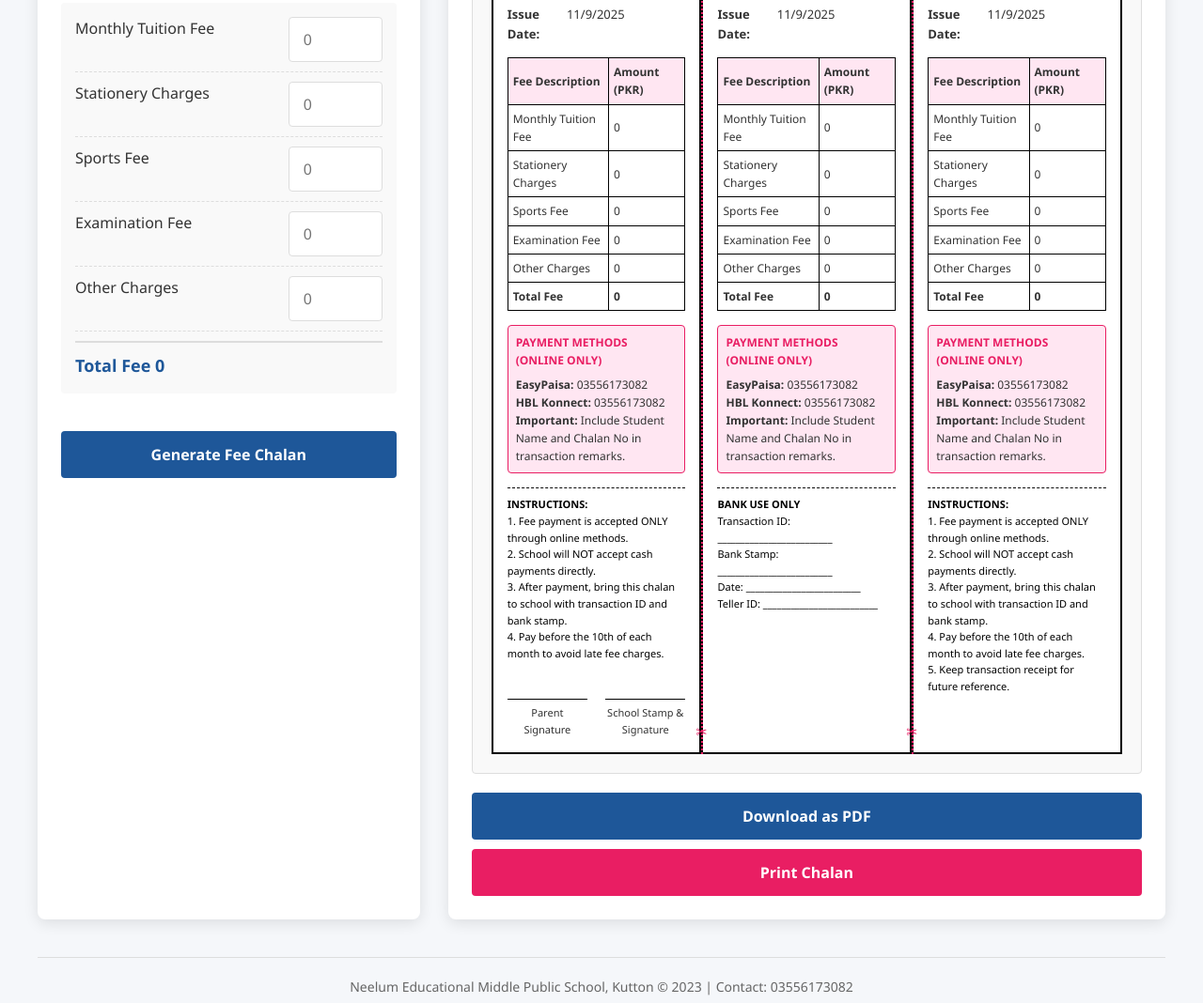
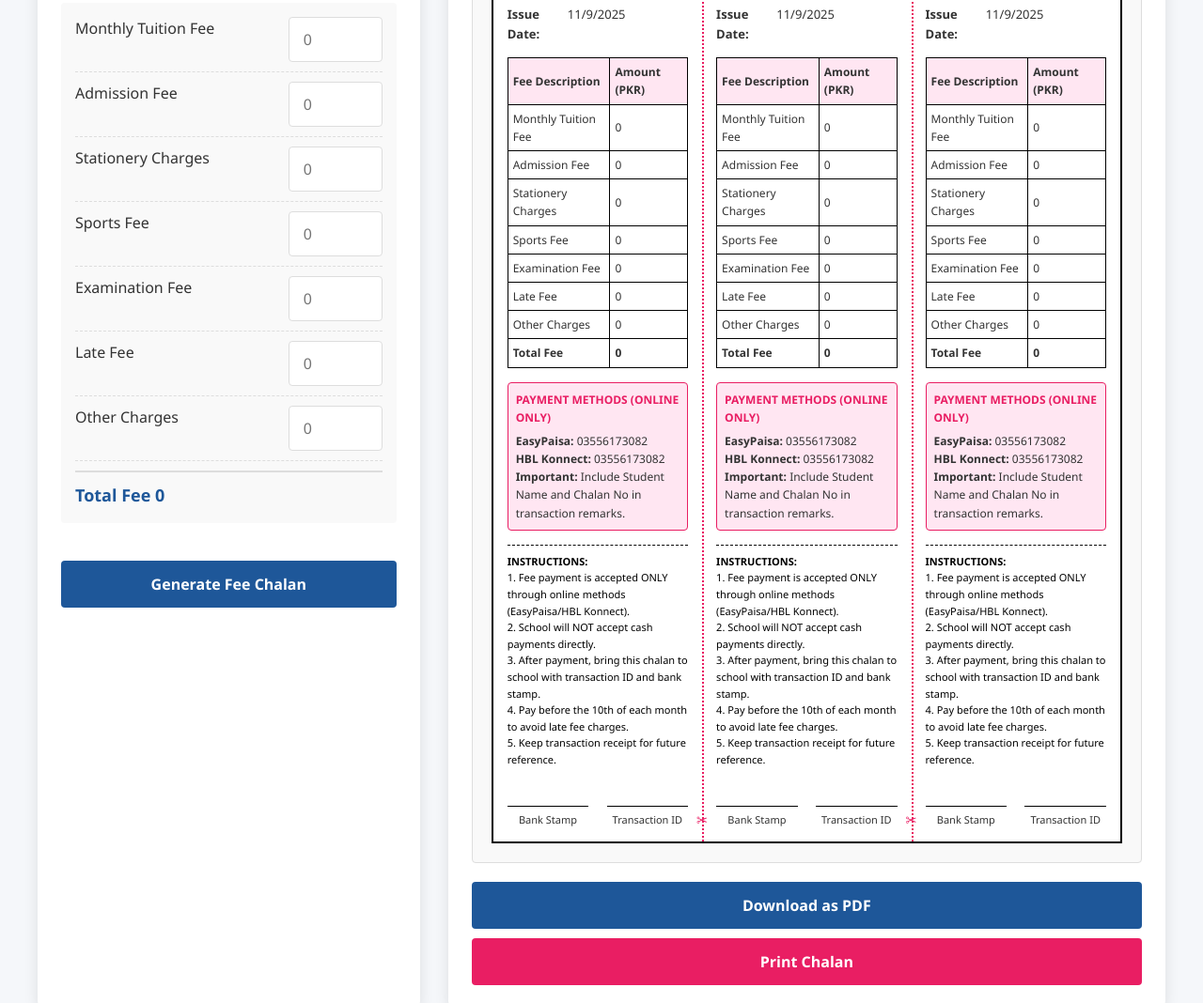
Before and after one commit to AzharHussainq/Challan-Generator, a plain HTML site: page index.html in a window 1280 px wide. Shown: the part 802-1870 px from the top of the page at 94% size. Drawn offline with nearby package versions, Linux system fonts and the light colour scheme.

Commit message:
Update index.html

```diff
--- a/index.html
+++ b/index.html
@@ -170,15 +170,15 @@
         .chalan-container {
             width: 100%;
             display: flex;
-            min-height: 500px;
+            min-height: 680px;
             position: relative;
+            background: white;
+            border: 2px solid #000;
         }
 
         .chalan-copy {
             flex: 1;
-            border: 2px solid #000;
             padding: 15px;
-            background: white;
             position: relative;
             min-width: 200px;
         }
@@ -370,6 +370,7 @@
                 left: 0;
                 top: 0;
                 width: 100%;
+                height: 100%;
             }
             .no-print {
                 display: none;
@@ -452,6 +453,10 @@
                             <input type="number" id="tuitionFee" placeholder="0" style="width: 100px; display: inline;">
                         </div>
                         <div class="fee-item">
+                            <span>Admission Fee</span>
+                            <input type="number" id="admissionFee" placeholder="0" style="width: 100px; display: inline;">
+                        </div>
+                        <div class="fee-item">
                             <span>Stationery Charges</span>
                             <input type="number" id="stationeryFee" placeholder="0" style="width: 100px; display: inline;">
                         </div>
@@ -462,6 +467,10 @@
                         <div class="fee-item">
                             <span>Examination Fee</span>
                             <input type="number" id="examFee" placeholder="0" style="width: 100px; display: inline;">
+                        </div>
+                        <div class="fee-item">
+                            <span>Late Fee</span>
+                            <input type="number" id="lateFee" placeholder="0" style="width: 100px; display: inline;">
                         </div>
                         <div class="fee-item">
                             <span>Other Charges</span>
@@ -478,7 +487,7 @@
             </section>
 
             <section class="preview-section">
-                <h2 class="section-title">Fee Chalan Preview (3 Copies - Landscape)</h2>
+                <h2 class="section-title">Fee Chalan Preview (3 Copies - Single Page)</h2>
 
                 <div class="chalan-preview" id="chalanPreview">
                     <div class="chalan-container">
@@ -539,6 +548,10 @@
                                         <td id="previewTuitionFee1">0</td>
                                     </tr>
                                     <tr>
+                                        <td>Admission Fee</td>
+                                        <td id="previewAdmissionFee1">0</td>
+                                    </tr>
+                                    <tr>
                                         <td>Stationery Charges</td>
                                         <td id="previewStationeryFee1">0</td>
                                     </tr>
@@ -549,6 +562,10 @@
                                     <tr>
                                         <td>Examination Fee</td>
                                         <td id="previewExamFee1">0</td>
+                                    </tr>
+                                    <tr>
+                                        <td>Late Fee</td>
+                                        <td id="previewLateFee1">0</td>
                                     </tr>
                                     <tr>
                                         <td>Other Charges</td>
@@ -570,18 +587,19 @@
 
                             <div class="instructions">
                                 <p><strong>INSTRUCTIONS:</strong></p>
-                                <p>1. Fee payment is accepted ONLY through online methods.</p>
+                                <p>1. Fee payment is accepted ONLY through online methods (EasyPaisa/HBL Konnect).</p>
                                 <p>2. School will NOT accept cash payments directly.</p>
                                 <p>3. After payment, bring this chalan to school with transaction ID and bank stamp.</p>
                                 <p>4. Pay before the 10th of each month to avoid late fee charges.</p>
+                                <p>5. Keep transaction receipt for future reference.</p>
                             </div>
 
                             <div class="signature-area">
                                 <div class="signature-box">
-                                    <div class="signature-line">Parent Signature</div>
+                                    <div class="signature-line">Bank Stamp</div>
                                 </div>
                                 <div class="signature-box">
-                                    <div class="signature-line">School Stamp & Signature</div>
+                                    <div class="signature-line">Transaction ID</div>
                                 </div>
                             </div>
                         </div>
@@ -639,6 +657,10 @@
                                         <td id="previewTuitionFee2">0</td>
                                     </tr>
                                     <tr>
+                                        <td>Admission Fee</td>
+                                        <td id="previewAdmissionFee2">0</td>
+                                    </tr>
+                                    <tr>
                                         <td>Stationery Charges</td>
                                         <td id="previewStationeryFee2">0</td>
                                     </tr>
@@ -649,6 +671,10 @@
                                     <tr>
                                         <td>Examination Fee</td>
                                         <td id="previewExamFee2">0</td>
+                                    </tr>
+                                    <tr>
+                                        <td>Late Fee</td>
+                                        <td id="previewLateFee2">0</td>
                                     </tr>
                                     <tr>
                                         <td>Other Charges</td>
@@ -669,11 +695,21 @@
                             </div>
 
                             <div class="instructions">
-                                <p><strong>BANK USE ONLY</strong></p>
-                                <p>Transaction ID: _________________________</p>
-                                <p>Bank Stamp: _________________________</p>
-                                <p>Date: _________________________</p>
-                                <p>Teller ID: _________________________</p>
+                                <p><strong>INSTRUCTIONS:</strong></p>
+                                <p>1. Fee payment is accepted ONLY through online methods (EasyPaisa/HBL Konnect).</p>
+                                <p>2. School will NOT accept cash payments directly.</p>
+                                <p>3. After payment, bring this chalan to school with transaction ID and bank stamp.</p>
+                                <p>4. Pay before the 10th of each month to avoid late fee charges.</p>
+                                <p>5. Keep transaction receipt for future reference.</p>
+                            </div>
+
+                            <div class="signature-area">
+                                <div class="signature-box">
+                                    <div class="signature-line">Bank Stamp</div>
+                                </div>
+                                <div class="signature-box">
+                                    <div class="signature-line">Transaction ID</div>
+                                </div>
                             </div>
                         </div>
 
@@ -730,6 +766,10 @@
                                         <td id="previewTuitionFee3">0</td>
                                     </tr>
                                     <tr>
+                                        <td>Admission Fee</td>
+                                        <td id="previewAdmissionFee3">0</td>
+                                    </tr>
+                                    <tr>
                                         <td>Stationery Charges</td>
                                         <td id="previewStationeryFee3">0</td>
                                     </tr>
@@ -740,6 +780,10 @@
                                     <tr>
                                         <td>Examination Fee</td>
                                         <td id="previewExamFee3">0</td>
+                                    </tr>
+                                    <tr>
+                                        <td>Late Fee</td>
+                                        <td id="previewLateFee3">0</td>
                                     </tr>
                                     <tr>
                                         <td>Other Charges</td>
@@ -761,11 +805,20 @@
 
                             <div class="instructions">
                                 <p><strong>INSTRUCTIONS:</strong></p>
-                                <p>1. Fee payment is accepted ONLY through online methods.</p>
+                                <p>1. Fee payment is accepted ONLY through online methods (EasyPaisa/HBL Konnect).</p>
                                 <p>2. School will NOT accept cash payments directly.</p>
                                 <p>3. After payment, bring this chalan to school with transaction ID and bank stamp.</p>
                                 <p>4. Pay before the 10th of each month to avoid late fee charges.</p>
                                 <p>5. Keep transaction receipt for future reference.</p>
+                            </div>
+
+                            <div class="signature-area">
+                                <div class="signature-box">
+                                    <div class="signature-line">Bank Stamp</div>
+                                </div>
+                                <div class="signature-box">
+                                    <div class="signature-line">Transaction ID</div>
+                                </div>
                             </div>
                         </div>
                     </div>
@@ -813,12 +866,14 @@
 
             function calculateTotalFee() {
                 const tuitionFee = parseInt(document.getElementById('tuitionFee').value) || 0;
+                const admissionFee = parseInt(document.getElementById('admissionFee').value) || 0;
                 const stationeryFee = parseInt(document.getElementById('stationeryFee').value) || 0;
                 const sportsFee = parseInt(document.getElementById('sportsFee').value) || 0;
                 const examFee = parseInt(document.getElementById('examFee').value) || 0;
+                const lateFee = parseInt(document.getElementById('lateFee').value) || 0;
                 const otherFee = parseInt(document.getElementById('otherFee').value) || 0;
 
-                const totalFee = tuitionFee + stationeryFee + sportsFee + examFee + otherFee;
+                const totalFee = tuitionFee + admissionFee + stationeryFee + sportsFee + examFee + lateFee + otherFee;
                 document.getElementById('totalFee').textContent = totalFee;
             }
 
@@ -831,11 +886,13 @@
                 const admissionNo = document.getElementById('admissionNo').value;
 
                 const tuitionFee = parseInt(document.getElementById('tuitionFee').value) || 0;
+                const admissionFee = parseInt(document.getElementById('admissionFee').value) || 0;
                 const stationeryFee = parseInt(document.getElementById('stationeryFee').value) || 0;
                 const sportsFee = parseInt(document.getElementById('sportsFee').value) || 0;
                 const examFee = parseInt(document.getElementById('examFee').value) || 0;
+                const lateFee = parseInt(document.getElementById('lateFee').value) || 0;
                 const otherFee = parseInt(document.getElementById('otherFee').value) || 0;
-                const totalFee = tuitionFee + stationeryFee + sportsFee + examFee + otherFee;
+                const totalFee = tuitionFee + admissionFee + stationeryFee + sportsFee + examFee + lateFee + otherFee;
 
                 if (!studentName || !fatherName || !studentClass || !feeMonth || !admissionNo) {
                     alert('Please fill all the required fields');
@@ -858,9 +915,11 @@
                     document.getElementById(`previewDate${i}`).textContent = new Date().toLocaleDateString();
 
                     document.getElementById(`previewTuitionFee${i}`).textContent = tuitionFee;
+                    document.getElementById(`previewAdmissionFee${i}`).textContent = admissionFee;
                     document.getElementById(`previewStationeryFee${i}`).textContent = stationeryFee;
                     document.getElementById(`previewSportsFee${i}`).textContent = sportsFee;
                     document.getElementById(`previewExamFee${i}`).textContent = examFee;
+                    document.getElementById(`previewLateFee${i}`).textContent = lateFee;
                     document.getElementById(`previewOtherFee${i}`).textContent = otherFee;
                     document.getElementById(`previewTotalFee${i}`).textContent = totalFee;
                 }
```
